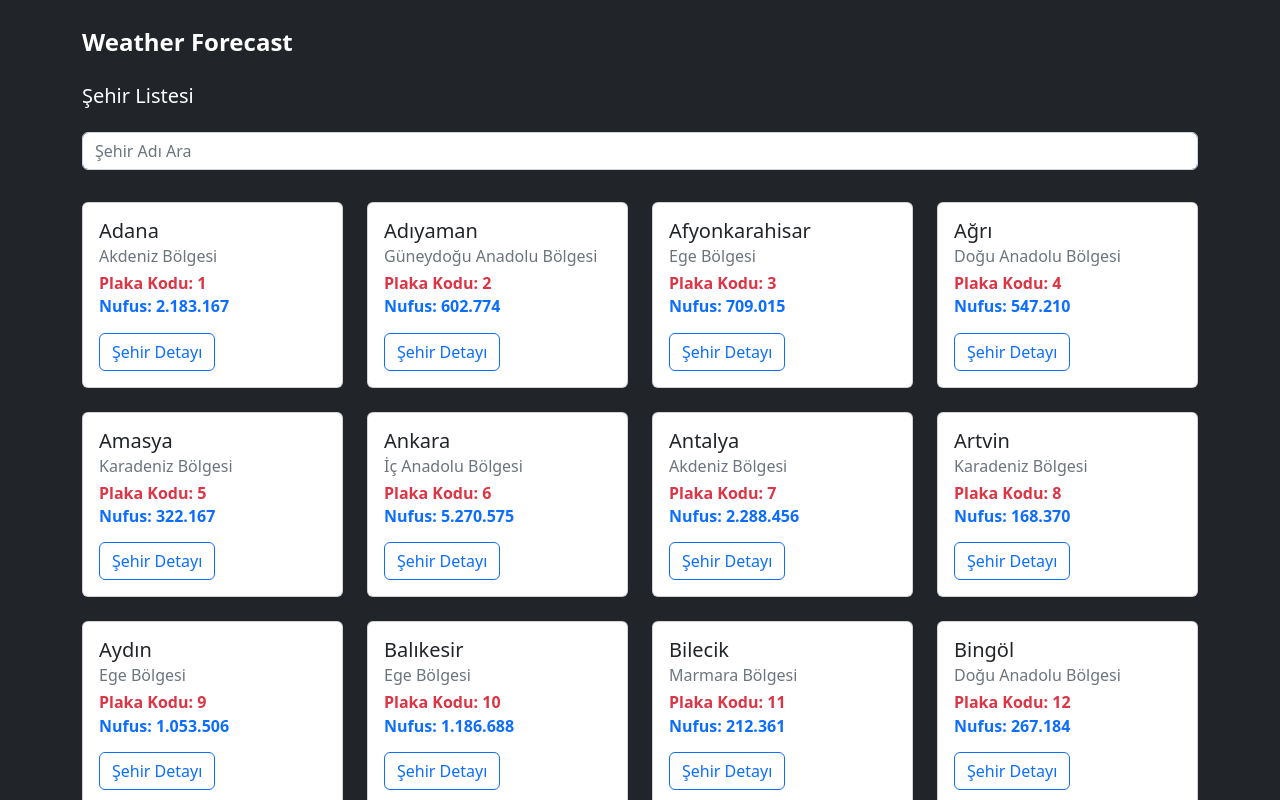
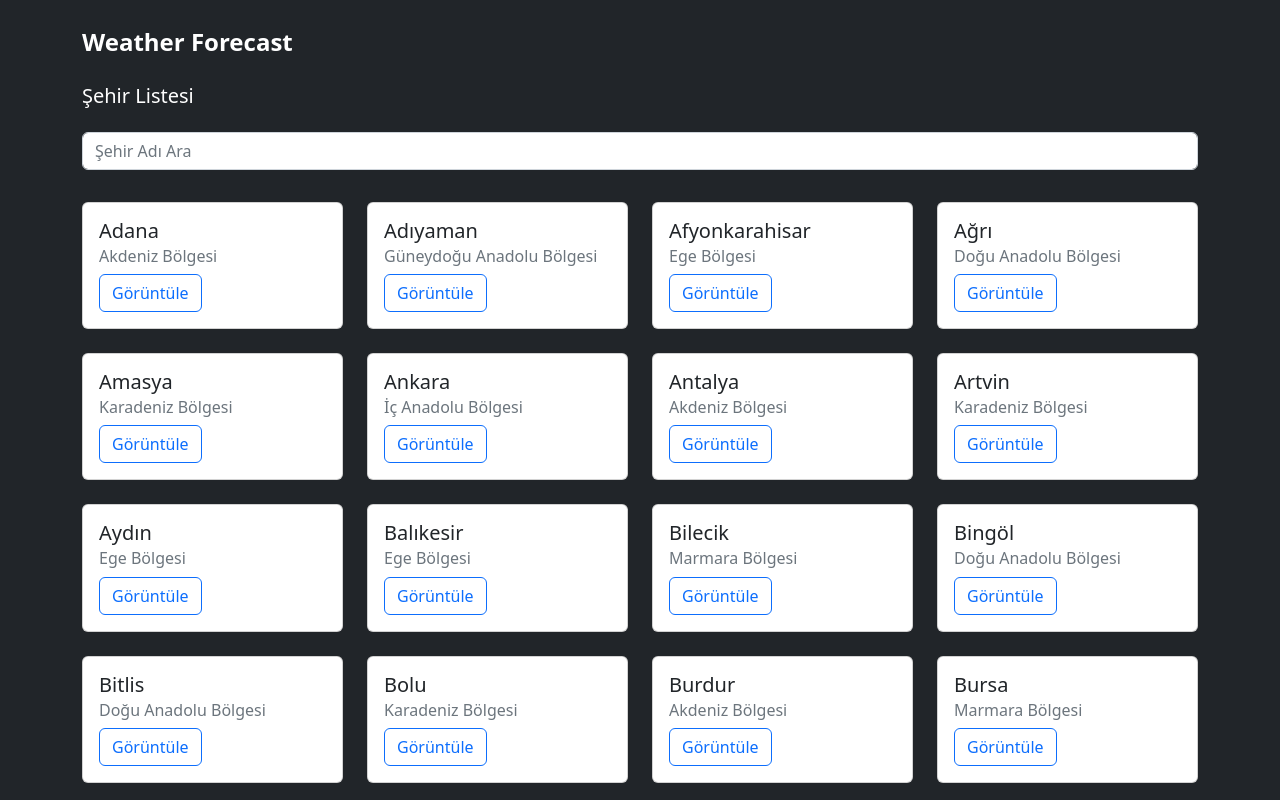
Before and after one commit to bahatarlaci/react-weather-forecast-app, a React (Create React App) app: page / in a window 1280 px wide. Shown: the top 800 px of the page. Built offline with nearby package versions, Linux system fonts and the light colour scheme.

Commit message:
Şehir listeleme sayfası görsel sadeleştirmeler yapıldı.

```diff
--- a/src/components/City/CityList.js
+++ b/src/components/City/CityList.js
@@ -9,10 +9,6 @@ export default function CityList() {
     useEffect(() => {
         CityService.getCitys().then((data) => setCities(data));
     }, []);
-
-    const formatPopulation = (population) => {
-        return population.toString().replace(/\B(?=(\d{3})+(?!\d))/g, ".");
-    };
 
     return (
         <>
@@ -34,9 +30,7 @@ export default function CityList() {
                                     <div className="card-body">
                                         <h5 className="card-title text-dark">{city.name}</h5>
                                         <h6 className="card-subtitle mb-2 text-muted">{city.region} Bölgesi</h6>
-                                        <h6 className="card-text text-danger fw-bold">Plaka Kodu: {city.id}</h6>
-                                        <h6 className="card-text fw-bold mb-3">Nufus: {formatPopulation(city.population)}</h6>
-                                        <button className="btn btn-outline-primary">Şehir Detayı</button>
+                                        <button className="btn btn-outline-primary">Görüntüle</button>
                                     </div>
                                 </Link>
                             </div>
```
